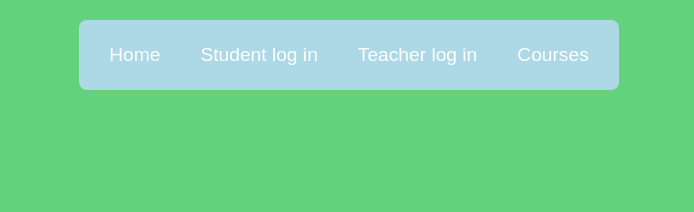
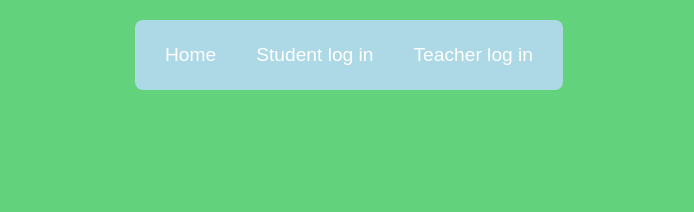
Before and after one commit to lunaraudio/SDEV255-Final-Project, a website: page index.html in a window 1280 px wide. Shown: the top 212 px of the page, without its empty margins (291-985 px from the left). Drawn offline with Linux system fonts and the light colour scheme.

Commit message:
Add files via upload

```diff
--- a/index.html
+++ b/index.html
@@ -16,7 +16,6 @@
              <li><a href="index.html">Home</a> </li>
              <li><a href="student_login.html">Student log in</a> </li>
              <li><a href="teacher_login.html">Teacher log in</a> </li>
-            <li><a href="courses.html">Courses</a> </li>
          </ul>
     </nav>
 
```
